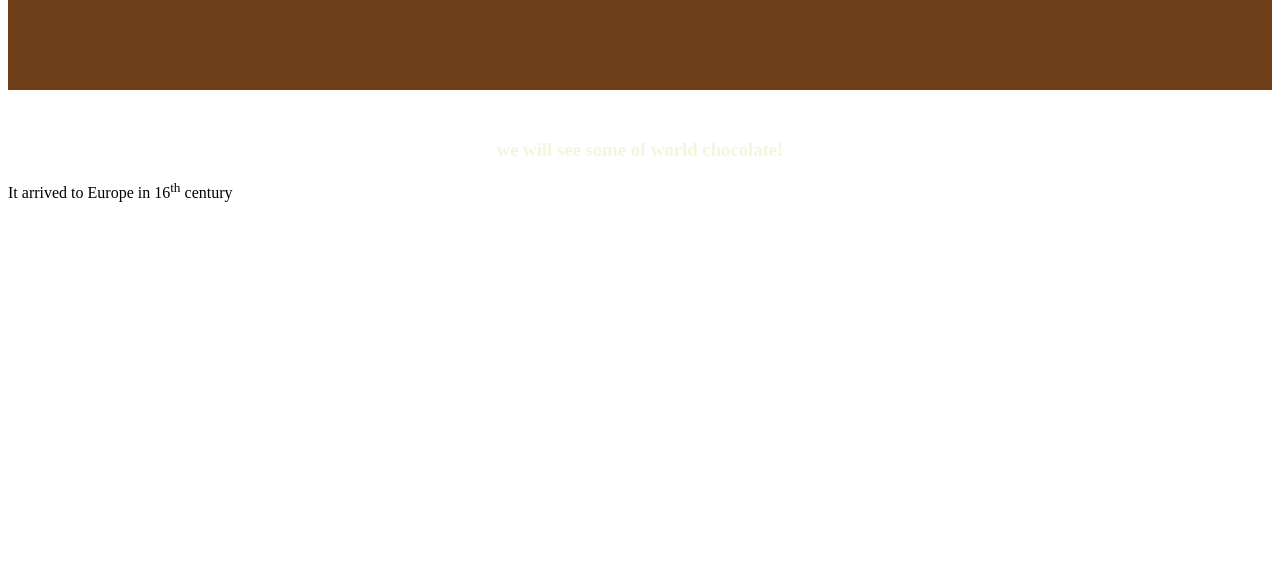
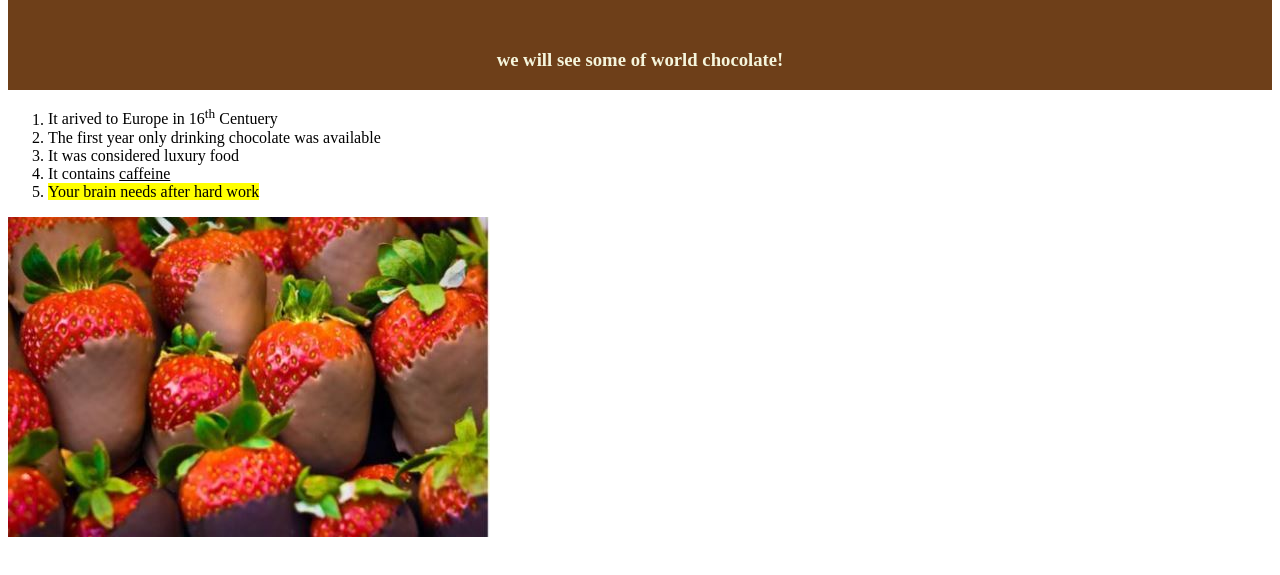
Before and after one commit to Tamukay/WEB2gitaction, a plain HTML site: page index.html in a window 1280 px wide. Shown: the part 91-666 px from the top of the page. Drawn offline with Linux system fonts and the light colour scheme.

Commit message:
Introduction to WEB tools Assignment 1

```diff
--- a/index.html
+++ b/index.html
@@ -1,17 +1,30 @@
 <!DOCTYPE html>
 <html lang="en">
+
 <head>
     <meta charset="UTF-8">
     <meta name="viewport" content="width=device-width, initial-scale=1.0">
     <meta http-equiv="X-UA-Compatible" content="ie=edge">
-    <link rel = "stylesheet" type = "text/css" href ="css/mystyle.css">
+    <link rel="stylesheet" type="text/css" href="css/mystyle.css">
     <title>choco home</title>
 </head>
+
 <body>
     <div class="jumbotron">
-    <h1>A site about chocolate</h1>
+        <h1>A site about chocolate</h1>
+        <h3>we will see some of world chocolate!</h3>
     </div>
-    <h3>we will see some of world chocolate!</h3>
-    <p>It arrived to Europe in 16<sup>th</sup> century</p>
+    <ol>
+        <li>It arived to Europe in 16<sup>th</sup> Centuery</li>
+        <li>The first year only drinking chocolate was available</li>
+        <li>It was considered luxury food</li>
+        <li>It contains <ins>caffeine</ins></li>
+        <li><mark>Your brain needs after hard work</mark></li>
+
+    </ol>
+    <a href="https://en.wikipedia.org/wiki/Chocolate" target="_blank">
+        <img src="images/chocolatethings.jpg" alt="A diagram of cholate" title="Cholate Things">
+    </a>
 </body>
+
 </html>
```
Also changed, not shown: css/mystyle.css (line endings or trailing spaces), images/chocolatethings.jpg (added).
